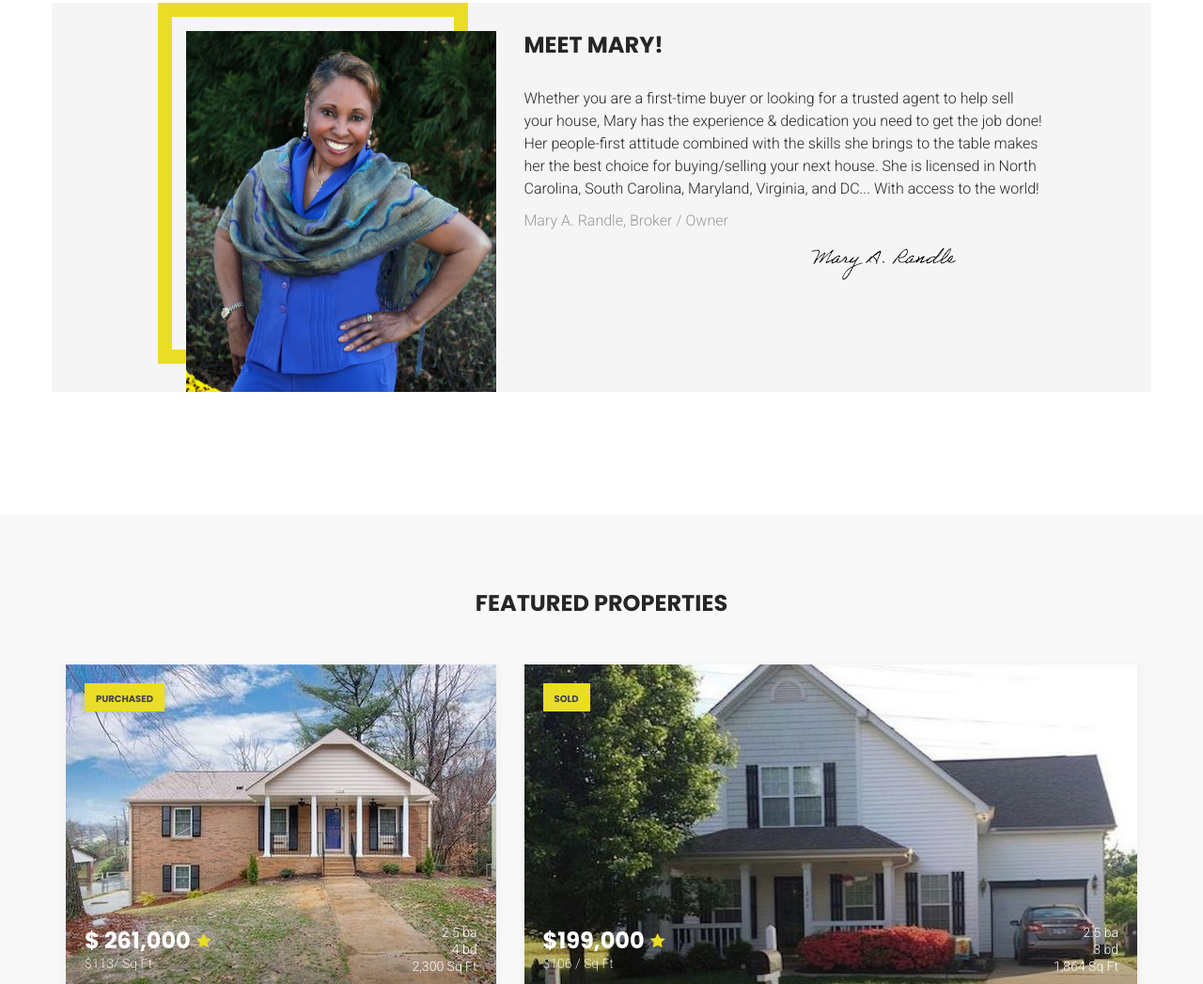
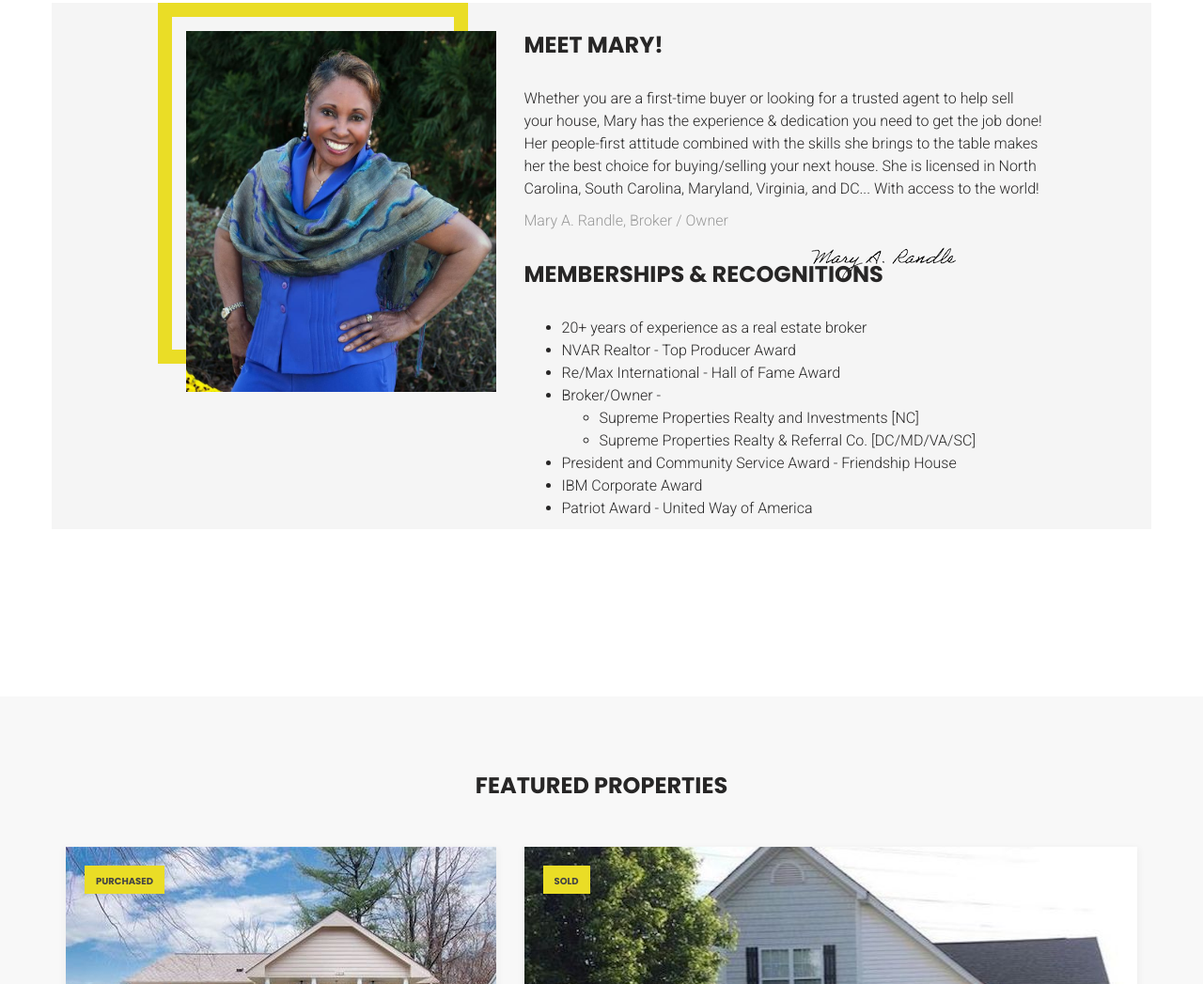
Before and after one commit to m3digital/supreme-properties, a plain HTML site: page index.html in a window 1280 px wide. Shown: the part 935-1982 px from the top of the page at 94% size. Drawn offline with Linux system fonts and the light colour scheme; some packages are replaced by stand-ins of ours; files whose address does not match are found by name.

Commit message:
added memberships & recognitions

```diff
--- a/index.html
+++ b/index.html
@@ -179,6 +179,34 @@
                             </div>
                         </div>
                     </div>
+                    <br>
+                    <br>
+                    <div class="col-md-6">
+                        <div class="about-text-box">
+                            <h2 class="wow">Memberships & Recognitions</h2>
+                            <div class="about-me">
+                                <p>
+                                    <ul>
+                                        <li>20+ years of experience as a real estate broker</li>
+                                        <li>NVAR Realtor - Top Producer Award</li>
+                                        <li>Re/Max International - Hall of Fame Award</li>
+                                        <li>Broker/Owner -
+                                            <ul>
+                                                <li>Supreme Properties Realty and Investments [NC]</li>
+                                                <li>Supreme Properties Realty & Referral Co. [DC/MD/VA/SC]</li>
+                                            </ul>
+                                        </li>
+                                        <li>President and Community Service Award - Friendship House</li>
+                                        <li>IBM Corporate Award</li>
+                                        <li>Patriot Award - United Way of America</li>
+                                    </ul>
+                                </p>
+                            </div>
+                        </div>
+                    </div>
+                </div>
+<br>
+<br>
                 </div>
             </div>
         </div>
```
